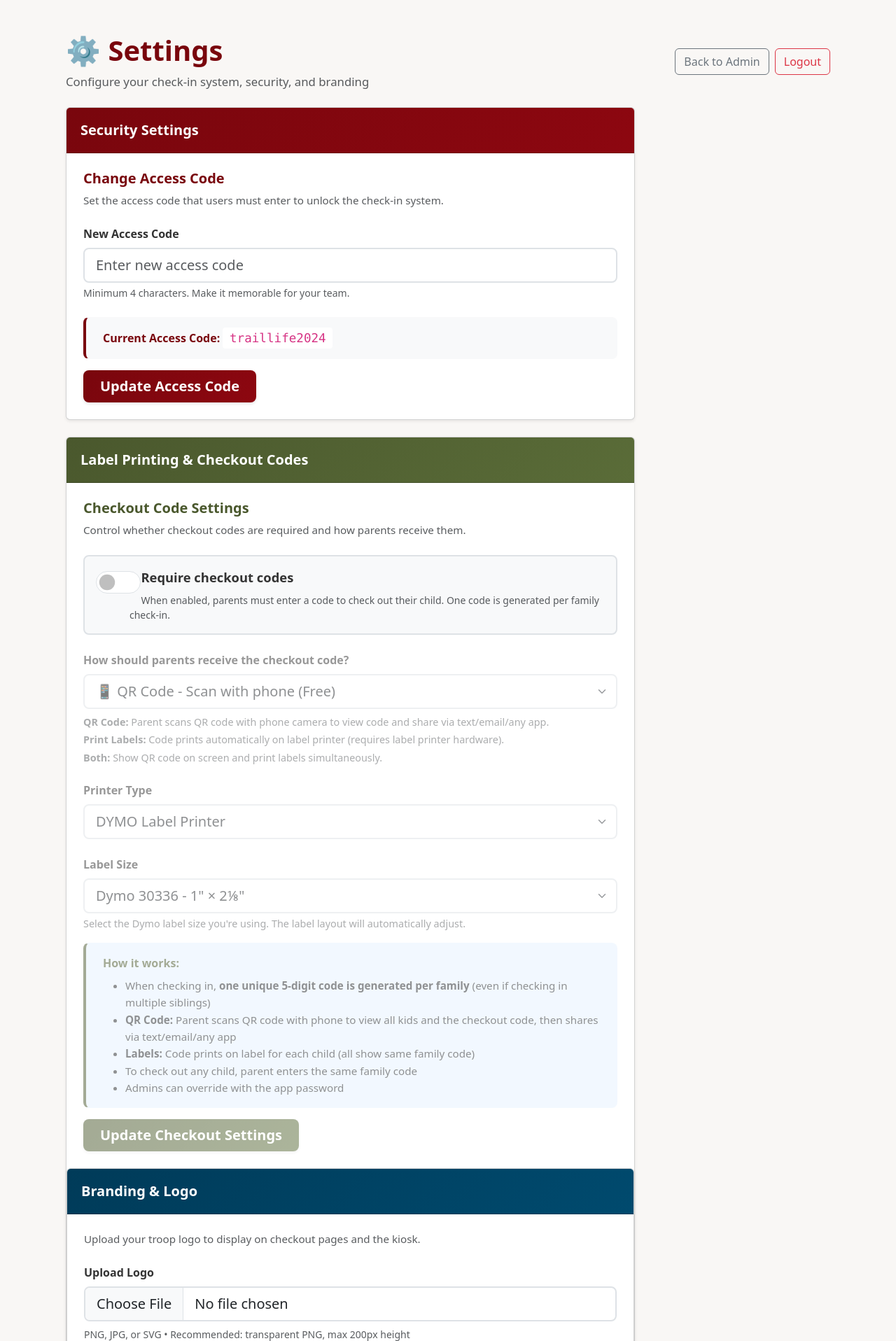
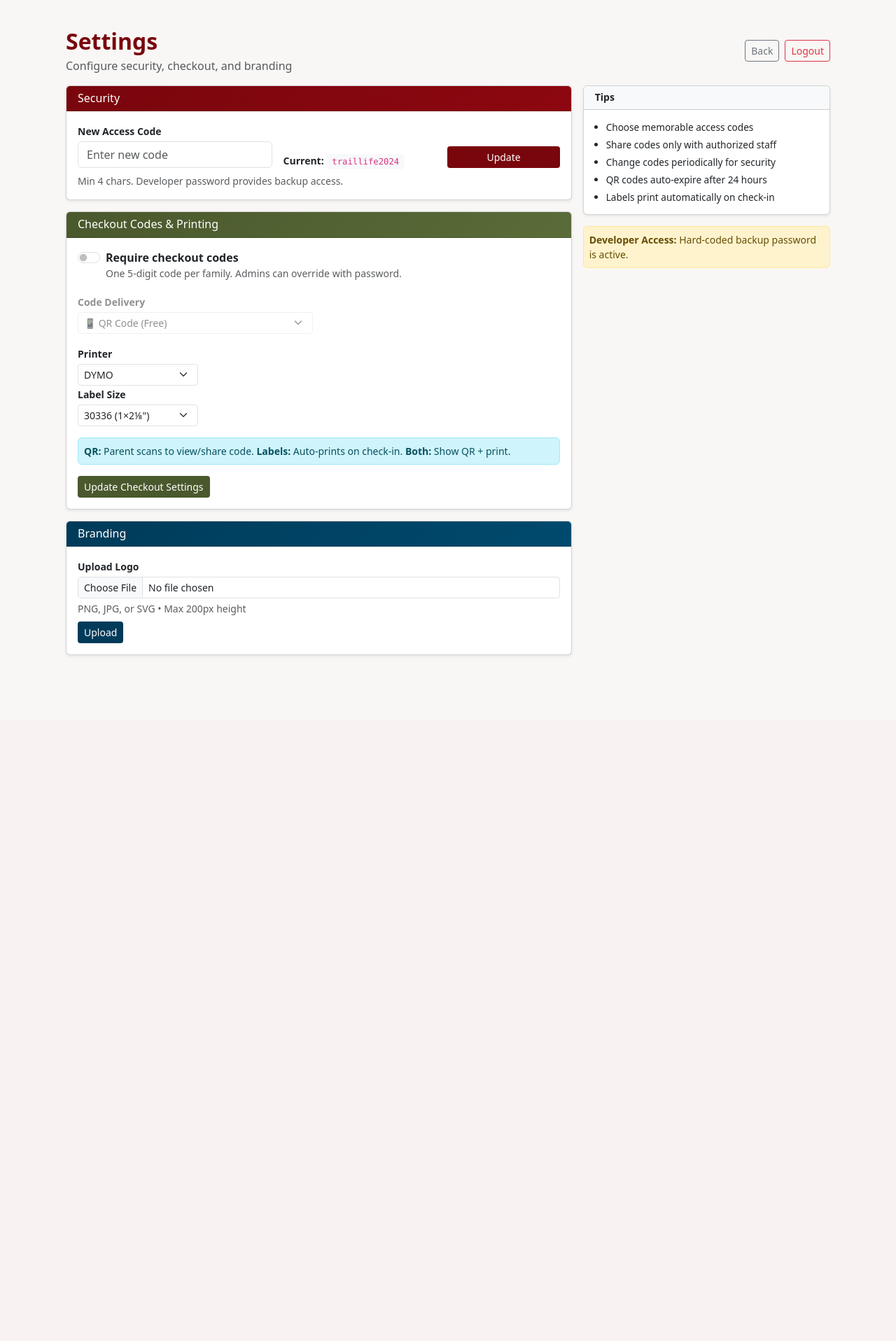
Before and after one commit to mrcrunchybeans/youth-secure-checkin, a Flask app: page /admin/settings in a window 1280 px wide. Shown: the part 55-1971 px from the top of the page at 70% size. After the commit the page ends 992 px from the top, so only its background shows below. Run offline with Flask 3, Linux system fonts and the light colour scheme; the visitor is signed in with stand-in values (Sample User, id 1); tables that the repository leaves empty hold one stand-in row (values such as "Sample post"); some libraries are stand-ins or nearby versions.

Commit message:
Redesign settings page with compact layout
- Reduced vertical spacing throughout page
- Changed from py-4 to py-3 for main container
- Reduced card header padding and font sizes (h5->h6)
- Changed card body padding from 1.5rem to p-3 (1rem)
- Condensed form elements to smaller sizes (form-control-lg -> form-control/form-control-sm)
- Used row g-3 grid layout for better space utilization
- Moved security code to single row with inline current code display
- Checkout settings now in compact grid with code delivery, printer, and label size side-by-side
- Reduced info boxes and combined tips into single compact sidebar card
- Changed buttons from btn-lg to btn-sm for tighter spacing
- Simplified label size dropdown display (abbreviated dimensions)
- Overall page height reduced by ~40% with no functionality loss

```diff
--- a/templates/admin/settings.html
+++ b/templates/admin/settings.html
@@ -1,153 +1,124 @@
 {% extends 'base.html' %}
 {% block content %}
-<div class="container-fluid py-4">
+<div class="container-fluid py-3">
   <!-- Page Header -->
-  <div class="row mb-4">
-    <div class="col-12">
-      <div class="d-flex align-items-center justify-content-between flex-wrap gap-3">
+  <div class="d-flex align-items-center justify-content-between mb-3">
     <div>
-          <h1 class="mb-2" style="color: #79060d; font-weight: 700;">⚙️ Settings</h1>
-          <p class="text-muted mb-0" style="font-size: 1.05rem;">Configure your check-in system, security, and branding</p>
+      <h2 class="mb-1" style="color: #79060d; font-weight: 700;"><i class="bi bi-gear-fill"></i> Settings</h2>
+      <p class="text-muted mb-0">Configure security, checkout, and branding</p>
     </div>
     <div class="d-flex gap-2">
-          <a href="{{ url_for('admin_index') }}" class="btn btn-outline-secondary">
-            <i class="bi bi-arrow-left"></i> Back to Admin
-          </a>
-          <a href="{{ url_for('logout') }}" class="btn btn-outline-danger">
-            <i class="bi bi-lock"></i> Logout
-          </a>
-        </div>
-      </div>
+      <a href="{{ url_for('admin_index') }}" class="btn btn-sm btn-outline-secondary"><i class="bi bi-arrow-left"></i> Back</a>
+      <a href="{{ url_for('logout') }}" class="btn btn-sm btn-outline-danger"><i class="bi bi-lock"></i> Logout</a>
     </div>
   </div>
 
-<div class="row">
-  <div class="col-lg-9 col-12">
+<div class="row g-3">
+  <!-- Left Column -->
+  <div class="col-lg-8">
     <!-- Security Settings Card -->
-    <div class="card shadow-sm mb-4">
-      <div class="card-header" style="background: linear-gradient(135deg, #79060d 0%, #8d0710 100%); color: white; padding: 1.25rem;">
-        <h5 class="mb-0" style="font-weight: 600;"><i class="bi bi-shield-lock"></i> Security Settings</h5>
+    <div class="card shadow-sm mb-3">
+      <div class="card-header py-2" style="background: linear-gradient(135deg, #79060d 0%, #8d0710 100%); color: white;">
+        <h6 class="mb-0"><i class="bi bi-shield-lock"></i> Security</h6>
       </div>
-      <div class="card-body" style="padding: 1.5rem;">
-        <h5 class="mb-2" style="color: #79060d; font-weight: 600;">Change Access Code</h5>
-        <p class="text-muted mb-4" style="font-size: 0.95rem;">Set the access code that users must enter to unlock the check-in system.</p>
-
+      <div class="card-body p-3">
         <form method="POST" class="needs-validation" novalidate>
-          <div class="mb-4">
-            <label for="new_password" class="form-label" style="font-weight: 600; color: #333;">New Access Code</label>
-            <input type="text" class="form-control form-control-lg" id="new_password" name="new_password" required
-                   placeholder="Enter new access code" minlength="4" style="border: 2px solid #dee2e6;">
-            <div class="form-text"><i class="bi bi-info-circle"></i> Minimum 4 characters. Make it memorable for your team.</div>
+          <div class="row g-3 align-items-end">
+            <div class="col-md-5">
+              <label for="new_password" class="form-label mb-1 small fw-semibold">New Access Code</label>
+              <input type="text" class="form-control" id="new_password" name="new_password" required
+                     placeholder="Enter new code" minlength="4">
             </div>
-
-          <div class="alert" style="background-color: #f8f9fa; border-left: 4px solid #79060d; border-radius: 8px;">
-            <div class="d-flex align-items-center gap-2">
-              <i class="bi bi-key-fill" style="color: #79060d; font-size: 1.3rem;"></i>
-              <div>
-                <strong style="color: #79060d;">Current Access Code:</strong>
-                <code style="background-color: white; padding: 0.3rem 0.6rem; border-radius: 4px; font-size: 1.1rem;">{{ current_password }}</code>
+            <div class="col-md-4">
+              <div class="small"><strong>Current:</strong> <code class="bg-light px-2 py-1 rounded">{{ current_password }}</code></div>
+            </div>
+            <div class="col-md-3">
+              <button type="submit" class="btn btn-sm w-100" style="background: #79060d; color: white;">
+                <i class="bi bi-shield-check"></i> Update
+              </button>
             </div>
           </div>
-          </div>
-
-          <button type="submit" class="btn btn-lg px-4" style="background: linear-gradient(135deg, #79060d 0%, #8d0710 100%); color: white; border: none; font-weight: 600; box-shadow: 0 2px 4px rgba(0,0,0,0.1);">
-            <i class="bi bi-shield-check"></i> Update Access Code
-          </button>
+          <div class="text-muted small mt-2"><i class="bi bi-info-circle"></i> Min 4 chars. {% if dev_password_set %}Developer password provides backup access.{% endif %}</div>
         </form>
       </div>
     </div>
 
     <!-- Checkout Codes Card -->
-    <div class="card shadow-sm mb-4">
-      <div class="card-header" style="background: linear-gradient(135deg, #4a582d 0%, #5a6c38 100%); color: white; padding: 1.25rem;">
-        <h5 class="mb-0" style="font-weight: 600;"><i class="bi bi-qr-code"></i> Label Printing & Checkout Codes</h5>
+    <div class="card shadow-sm mb-3">
+      <div class="card-header py-2" style="background: linear-gradient(135deg, #4a582d 0%, #5a6c38 100%); color: white;">
+        <h6 class="mb-0"><i class="bi bi-qr-code"></i> Checkout Codes & Printing</h6>
       </div>
-      <div class="card-body" style="padding: 1.5rem;">
-        <h5 class="mb-2" style="color: #4a582d; font-weight: 600;">Checkout Code Settings</h5>
-        <p class="text-muted mb-4" style="font-size: 0.95rem;">Control whether checkout codes are required and how parents receive them.</p>
-
+      <div class="card-body p-3">
         <form method="POST">
-          <div class="mb-4 p-3" style="background-color: #f8f9fa; border-radius: 8px; border: 2px solid #dee2e6;">
-            <div class="form-check form-switch" style="font-size: 1.15rem;">
+          <div class="row g-3">
+            <!-- Require Codes Toggle -->
+            <div class="col-12">
+              <div class="form-check form-switch">
                 <input type="checkbox" class="form-check-input" id="require_checkout_code" name="require_checkout_code"
-                     {% if label_settings.require_checkout_code == 'true' %}checked{% endif %}
-                     style="width: 3.5em; height: 1.75em; cursor: pointer;">
-              <label class="form-check-label" for="require_checkout_code" style="cursor: pointer; font-weight: 600; color: #333;">
+                       {% if label_settings.require_checkout_code == 'true' %}checked{% endif %} style="cursor: pointer;">
+                <label class="form-check-label fw-semibold" for="require_checkout_code" style="cursor: pointer;">
                   Require checkout codes
                 </label>
-            </div>
-            <div class="form-text ms-5 mt-2"><i class="bi bi-info-circle"></i> When enabled, parents must enter a code to check out their child. One code is generated per family check-in.</div>
-          </div>
-
-          <div id="code-method-section" style="{% if label_settings.require_checkout_code != 'true' %}opacity: 0.5; pointer-events: none;{% endif %}">
-            <div class="mb-4">
-              <label for="checkout_code_method" class="form-label" style="font-weight: 600; color: #333;">How should parents receive the checkout code?</label>
-              <select class="form-select form-select-lg" id="checkout_code_method" name="checkout_code_method" style="border: 2px solid #dee2e6;">
-                <option value="qr" {% if label_settings.checkout_code_method == 'qr' or not label_settings.checkout_code_method %}selected{% endif %}>📱 QR Code - Scan with phone (Free)</option>
-                <option value="label" {% if label_settings.checkout_code_method == 'label' %}selected{% endif %}>🖨️ Print Labels - Physical printout</option>
-                <option value="both" {% if label_settings.checkout_code_method == 'both' %}selected{% endif %}>📱🖨️ Both QR Code and Print</option>
-              </select>
-              <div class="form-text mt-2" style="font-size: 0.9rem;">
-                <div class="mb-1"><i class="bi bi-phone"></i> <strong>QR Code:</strong> Parent scans QR code with phone camera to view code and share via text/email/any app.</div>
-                <div class="mb-1"><i class="bi bi-printer"></i> <strong>Print Labels:</strong> Code prints automatically on label printer (requires label printer hardware).</div>
-                <div><i class="bi bi-collection"></i> <strong>Both:</strong> Show QR code on screen and print labels simultaneously.</div>
+                <div class="text-muted small">One 5-digit code per family. Admins can override with password.</div>
               </div>
             </div>
 
-          <div id="printer-settings" style="{% if label_settings.checkout_code_method == 'qr' %}display: none;{% endif %}">
-            <div class="mb-4">
-              <label for="label_printer_type" class="form-label" style="font-weight: 600; color: #333;">Printer Type</label>
-              <select class="form-select form-select-lg" id="label_printer_type" name="label_printer_type" style="border: 2px solid #dee2e6;">
-                <option value="dymo" {% if label_settings.label_printer_type == 'dymo' or not label_settings.label_printer_type %}selected{% endif %}>DYMO Label Printer</option>
-                <option value="brother" {% if label_settings.label_printer_type == 'brother' %}selected{% endif %}>Brother QL Series</option>
+            <!-- Code Delivery Method -->
+            <div class="col-md-6" id="code-method-section" style="{% if label_settings.require_checkout_code != 'true' %}opacity: 0.5; pointer-events: none;{% endif %}">
+              <label for="checkout_code_method" class="form-label small fw-semibold mb-1">Code Delivery</label>
+              <select class="form-select form-select-sm" id="checkout_code_method" name="checkout_code_method">
+                <option value="qr" {% if label_settings.checkout_code_method == 'qr' or not label_settings.checkout_code_method %}selected{% endif %}>📱 QR Code (Free)</option>
+                <option value="label" {% if label_settings.checkout_code_method == 'label' %}selected{% endif %}>🖨️ Print Labels</option>
+                <option value="both" {% if label_settings.checkout_code_method == 'both' %}selected{% endif %}>📱🖨️ Both</option>
               </select>
             </div>
 
-          <div class="mb-3">
-            <label for="label_size" class="form-label" style="font-weight: 600; color: #333;">Label Size</label>
-            <select class="form-select form-select-lg" id="label_size" name="label_size" style="border: 2px solid #dee2e6;">
-              <optgroup label="Small Labels (Portrait)">
-                <option value="30336" {% if label_settings.label_size == '30336' or not label_settings.label_size %}selected{% endif %}>Dymo 30336 - 1" × 2⅛"</option>
+            <!-- Printer Settings -->
+            <div id="printer-settings" style="{% if label_settings.checkout_code_method == 'qr' %}display: none;{% endif %}">
+              <div class="col-md-3">
+                <label for="label_printer_type" class="form-label small fw-semibold mb-1">Printer</label>
+                <select class="form-select form-select-sm" id="label_printer_type" name="label_printer_type">
+                  <option value="dymo" {% if label_settings.label_printer_type == 'dymo' or not label_settings.label_printer_type %}selected{% endif %}>DYMO</option>
+                  <option value="brother" {% if label_settings.label_printer_type == 'brother' %}selected{% endif %}>Brother QL</option>
+                </select>
+              </div>
+
+              <div class="col-md-3">
+                <label for="label_size" class="form-label small fw-semibold mb-1">Label Size</label>
+                <select class="form-select form-select-sm" id="label_size" name="label_size">
+                  <optgroup label="Portrait">
+                    <option value="30336" {% if label_settings.label_size == '30336' or not label_settings.label_size %}selected{% endif %}>30336 (1×2⅛")</option>
                   </optgroup>
-              <optgroup label="Small Labels (Landscape)">
-                <option value="30330" {% if label_settings.label_size == '30330' %}selected{% endif %}>Dymo 30330 - ¾" × 2"</option>
-                <option value="11352" {% if label_settings.label_size == '11352' %}selected{% endif %}>Dymo 11352 - ⅞" × 2¾"</option>
+                  <optgroup label="Small Landscape">
+                    <option value="30330" {% if label_settings.label_size == '30330' %}selected{% endif %}>30330 (¾×2")</option>
+                    <option value="11352" {% if label_settings.label_size == '11352' %}selected{% endif %}>11352 (⅞×2¾")</option>
                   </optgroup>
-              <optgroup label="Medium Labels (Landscape)">
-                <option value="30334" {% if label_settings.label_size == '30334' %}selected{% endif %}>Dymo 30334 - 2¼" × 1¼"</option>
-                <option value="30252" {% if label_settings.label_size == '30252' %}selected{% endif %}>Dymo 30252 - 1⅛" × 3½" (Address)</option>
+                  <optgroup label="Medium Landscape">
+                    <option value="30334" {% if label_settings.label_size == '30334' %}selected{% endif %}>30334 (2¼×1¼")</option>
+                    <option value="30252" {% if label_settings.label_size == '30252' %}selected{% endif %}>30252 (1⅛×3½")</option>
                   </optgroup>
-              <optgroup label="Large Labels (Landscape)">
-                <option value="30323" {% if label_settings.label_size == '30323' %}selected{% endif %}>Dymo 30323 - 2⅛" × 4" (Shipping)</option>
+                  <optgroup label="Large Landscape">
+                    <option value="30323" {% if label_settings.label_size == '30323' %}selected{% endif %}>30323 (2⅛×4")</option>
                   </optgroup>
                 </select>
-            <div class="form-text" style="font-size: 0.9rem;">
-              Select the Dymo label size you're using. The label layout will automatically adjust.
-            </div>
               </div>
             </div>
 
-          <div class="alert" style="background-color: #e7f3ff; border-left: 4px solid #4a582d; border-radius: 8px;">
-            <div class="d-flex gap-2">
-              <i class="bi bi-info-circle-fill" style="color: #4a582d; font-size: 1.3rem; margin-top: 2px;"></i>
-              <div>
-                <strong style="color: #4a582d;">How it works:</strong>
-                <ul class="mb-0 mt-2" style="font-size: 0.95rem; line-height: 1.6;">
-                  <li>When checking in, <strong>one unique 5-digit code is generated per family</strong> (even if checking in multiple siblings)</li>
-                  <li><strong>QR Code:</strong> Parent scans QR code with phone to view all kids and the checkout code, then shares via text/email/any app</li>
-                  <li><strong>Labels:</strong> Code prints on label for each child (all show same family code)</li>
-                  <li>To check out any child, parent enters the same family code</li>
-                  <li>Admins can override with the app password</li>
-                </ul>
-              </div>
+            <!-- Info Box -->
+            <div class="col-12">
+              <div class="alert alert-info p-2 mb-0 small">
+                <i class="bi bi-info-circle"></i> <strong>QR:</strong> Parent scans to view/share code. <strong>Labels:</strong> Auto-prints on check-in. <strong>Both:</strong> Show QR + print.
               </div>
             </div>
 
-          <button type="submit" class="btn btn-lg px-4" style="background: linear-gradient(135deg, #4a582d 0%, #5a6c38 100%); color: white; border: none; font-weight: 600; box-shadow: 0 2px 4px rgba(0,0,0,0.1);">
+            <!-- Submit Button -->
+            <div class="col-12">
+              <button type="submit" class="btn btn-sm" style="background: #4a582d; color: white;">
                 <i class="bi bi-check-circle"></i> Update Checkout Settings
               </button>
+            </div>
+          </div>
         </form>
-
       </div>
     </div>
 
@@ -174,83 +145,70 @@
 
 
     <!-- Branding & Logo -->
-    <div class="card shadow-sm mb-4">
-      <div class="card-header" style="background: linear-gradient(135deg, #003b59 0%, #004a6e 100%); color: white; padding: 1.25rem;">
-        <h5 class="mb-0" style="font-weight: 600;"><i class="bi bi-palette"></i> Branding & Logo</h5>
+    <div class="card shadow-sm mb-3">
+      <div class="card-header py-2" style="background: linear-gradient(135deg, #003b59 0%, #004a6e 100%); color: white;">
+        <h6 class="mb-0"><i class="bi bi-palette"></i> Branding</h6>
       </div>
-      <div class="card-body" style="padding: 1.5rem;">
-        <p class="text-muted mb-4" style="font-size: 0.95rem;">Upload your troop logo to display on checkout pages and the kiosk.</p>
-
+      <div class="card-body p-3">
         <form method="POST" enctype="multipart/form-data">
+          <div class="row g-3">
             {% if current_logo %}
-          <div class="mb-4">
-            <label class="form-label" style="font-weight: 600; color: #333;">Current Logo</label>
-            <div class="border rounded p-4 text-center" style="background: linear-gradient(135deg, #f8f9fa 0%, #e9ecef 100%); border: 2px solid #dee2e6 !important;">
-              <img src="{{ url_for('static', filename='uploads/' + current_logo) }}" alt="Current Logo" style="max-height: 120px; max-width: 100%; filter: drop-shadow(0 2px 4px rgba(0,0,0,0.1));">
+            <div class="col-md-4">
+              <label class="form-label small fw-semibold mb-1">Current Logo</label>
+              <div class="border rounded p-2 text-center bg-light">
+                <img src="{{ url_for('static', filename='uploads/' + current_logo) }}" alt="Logo" style="max-height: 80px; max-width: 100%;">
               </div>
             </div>
+            <div class="col-md-8">
+            {% else %}
+            <div class="col-12">
             {% endif %}
-
-          <div class="mb-4">
-            <label for="logo_file" class="form-label" style="font-weight: 600; color: #333;">
-              {% if current_logo %}<i class="bi bi-arrow-repeat"></i> Replace Logo{% else %}<i class="bi bi-upload"></i> Upload Logo{% endif %}
+              <label for="logo_file" class="form-label small fw-semibold mb-1">
+                {% if current_logo %}Replace Logo{% else %}Upload Logo{% endif %}
               </label>
-            <input type="file" class="form-control form-control-lg" id="logo_file" name="logo_file" accept="image/png,image/jpeg,image/jpg,image/svg+xml" style="border: 2px solid #dee2e6;">
-            <div class="form-text mt-2"><i class="bi bi-info-circle"></i> PNG, JPG, or SVG • Recommended: transparent PNG, max 200px height</div>
-          </div>
-
-          <div class="d-flex gap-2 flex-wrap">
-            <button type="submit" name="action" value="upload_logo" class="btn btn-lg px-4" style="background: linear-gradient(135deg, #003b59 0%, #004a6e 100%); color: white; border: none; font-weight: 600; box-shadow: 0 2px 4px rgba(0,0,0,0.1);">
-              <i class="bi bi-{% if current_logo %}arrow-repeat{% else %}upload{% endif %}"></i> {% if current_logo %}Replace Logo{% else %}Upload Logo{% endif %}
+              <input type="file" class="form-control form-control-sm" id="logo_file" name="logo_file" accept="image/png,image/jpeg,image/jpg,image/svg+xml">
+              <div class="text-muted small mt-1">PNG, JPG, or SVG • Max 200px height</div>
+              <div class="mt-2">
+                <button type="submit" name="action" value="upload_logo" class="btn btn-sm" style="background: #003b59; color: white;">
+                  <i class="bi bi-{% if current_logo %}arrow-repeat{% else %}upload{% endif %}"></i> {% if current_logo %}Replace{% else %}Upload{% endif %}
                 </button>
                 {% if current_logo %}
-            <button type="submit" name="action" value="remove_logo" class="btn btn-outline-danger btn-lg px-4" onclick="return confirm('Remove current logo?');" style="font-weight: 600;">
+                <button type="submit" name="action" value="remove_logo" class="btn btn-sm btn-outline-danger" onclick="return confirm('Remove logo?');">
                   <i class="bi bi-trash"></i> Remove
                 </button>
                 {% endif %}
+              </div>
+            </div>
           </div>
         </form>
       </div>
     </div>
   </div>
 
-  <!-- Sidebar -->
-  <div class="col-lg-3 col-12 mt-4 mt-lg-0">
-    <!-- Info Cards -->
-    <div class="card shadow-sm mb-3" style="border: 2px solid #f8f9fa;">
-      <div class="card-header" style="background: linear-gradient(135deg, #f8f9fa 0%, #e9ecef 100%); border-bottom: 2px solid #dee2e6; padding: 1rem;">
-        <h6 class="mb-0" style="font-weight: 600; color: #333;"><i class="bi bi-lightbulb"></i> Security Tips</h6>
+  <!-- Right Sidebar -->
+  <div class="col-lg-4">
+    <div class="card shadow-sm mb-3">
+      <div class="card-header py-2 bg-light">
+        <h6 class="mb-0 small fw-semibold"><i class="bi bi-lightbulb"></i> Tips</h6>
       </div>
-      <div class="card-body" style="padding: 1rem;">
-        <ul class="mb-0 ps-3" style="font-size: 0.9rem; line-height: 1.7;">
-          <li class="mb-2">Choose a memorable but secure access code</li>
-          <li class="mb-2">Share codes only with authorized team members</li>
-          <li class="mb-2">Change the access code periodically</li>
-          <li>Developer password provides backup access</li>
+      <div class="card-body p-3">
+        <ul class="mb-0 ps-3 small lh-sm" style="font-size: 0.85rem;">
+          <li class="mb-2">Choose memorable access codes</li>
+          <li class="mb-2">Share codes only with authorized staff</li>
+          <li class="mb-2">Change codes periodically for security</li>
+          <li class="mb-2">QR codes auto-expire after 24 hours</li>
+          <li>Labels print automatically on check-in</li>
         </ul>
       </div>
     </div>
 
-    <div class="card shadow-sm mb-3" style="border: 2px solid #e7f3ff;">
-      <div class="card-header" style="background: linear-gradient(135deg, #e7f3ff 0%, #d4e9ff 100%); border-bottom: 2px solid #4a582d; padding: 1rem;">
-        <h6 class="mb-0" style="font-weight: 600; color: #333;"><i class="bi bi-arrow-repeat"></i> Data Cleanup</h6>
-      </div>
-      <div class="card-body" style="padding: 1rem;">
-        <p class="mb-0" style="font-size: 0.9rem; line-height: 1.6;">Checkout code links are automatically deleted after 24 hours or when kids are checked out. Your server stays clean - no manual cleanup needed!</p>
-      </div>
-    </div>
-
     {% if dev_password_set %}
-    <div class="card shadow-sm mb-3" style="border: 2px solid #ffc107;">
-      <div class="card-header" style="background: linear-gradient(135deg, #fff3cd 0%, #ffe69c 100%); border-bottom: 2px solid #ffc107; padding: 1rem;">
-        <h6 class="mb-0" style="font-weight: 600; color: #856404;"><i class="bi bi-shield-check"></i> Developer Access</h6>
-      </div>
-      <div class="card-body" style="padding: 1rem;">
-        <p class="mb-0" style="font-size: 0.9rem; line-height: 1.6; color: #856404;">A hard-coded developer password provides backup admin access if the access code is lost.</p>
-      </div>
+    <div class="alert alert-warning p-2 mb-3 small">
+      <i class="bi bi-shield-check"></i> <strong>Developer Access:</strong> Hard-coded backup password is active.
     </div>
     {% endif %}
   </div>
 </div>
+
 </div>
 {% endblock %}
```
Lines whose indentation alone changed are shown as unchanged.
